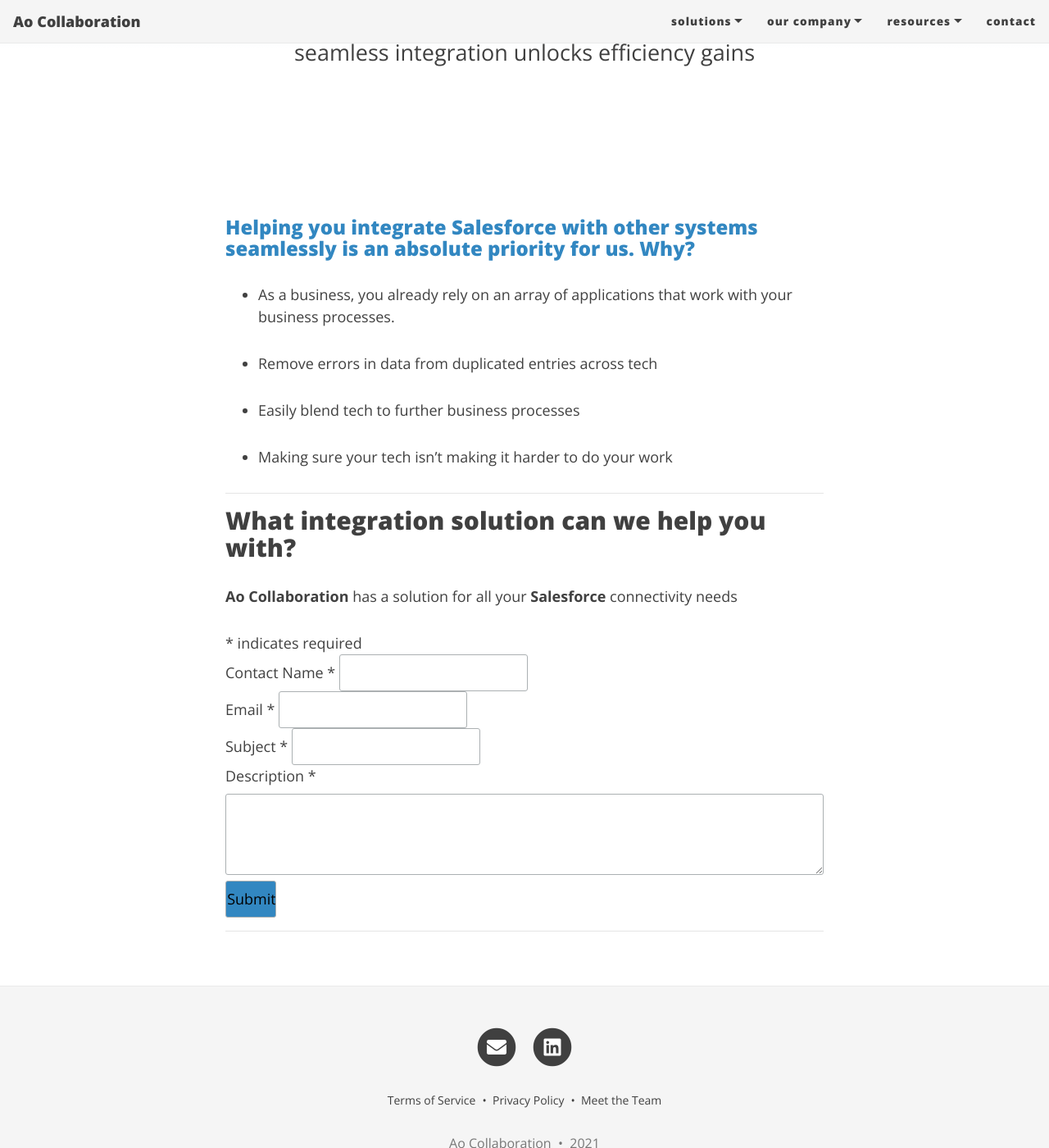
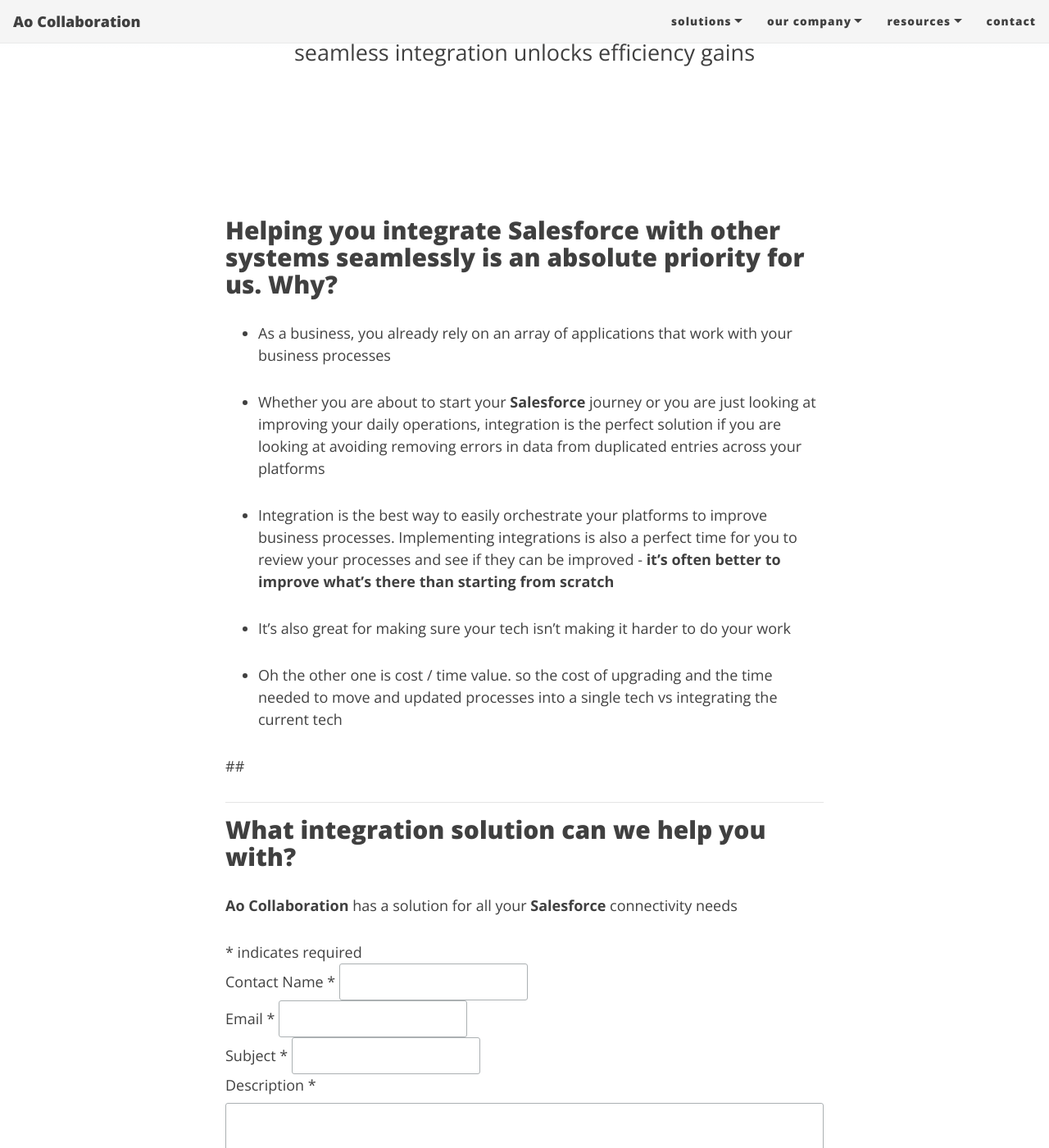
Before and after one commit to Ao-Collaboration/Ao-Collaboration.github.io, a Jekyll site: the page built from integrations.md, in a window 1280 px wide and 1400 px high, scrolled down 452 px. Shown: the whole window at 82% size. Built offline with Jekyll 4.4.1, drawn with Linux system fonts in a browser that asks for light colours; nearby versions of some CDN libraries; comment, search, counter and statistics services are not loaded.

Commit message:
Update integrations.md

```diff
--- a/integrations.md
+++ b/integrations.md
@@ -6,17 +6,19 @@
 share-img: assets/img/integrations-page-share.jpg
 ---
 
-### Helping you integrate **Salesforce** with other systems seamlessly is an absolute priority for us. Why?
+## Helping you integrate Salesforce with other systems seamlessly is an absolute priority for us. Why?
 
-* As a business, you already rely on an array of applications that work with your business processes.
+* As a business, you already rely on an array of applications that work with your business processes
 
-* Remove errors in data from duplicated entries across tech
+* Whether you are about to start your **Salesforce** journey or you are just looking at improving your daily operations, integration is the perfect solution if you are looking at avoiding removing errors in data from duplicated entries across your platforms
 
-* Easily blend tech to further business processes
+* Integration is the best way to easily orchestrate your platforms to improve business processes. Implementing integrations is also a perfect time for you to review your processes and see if they can be improved - **it's often better to improve what's there than starting from scratch**
 
-* Making sure your tech isn't making it harder to do your work
+* It's also great for making sure your tech isn't making it harder to do your work
 
+* Oh the other one is cost / time value. so the cost of upgrading and the time needed to move and updated processes into a single tech vs integrating the current tech
 
+##
 
 ---
 ## What integration solution can we help you with?
```
